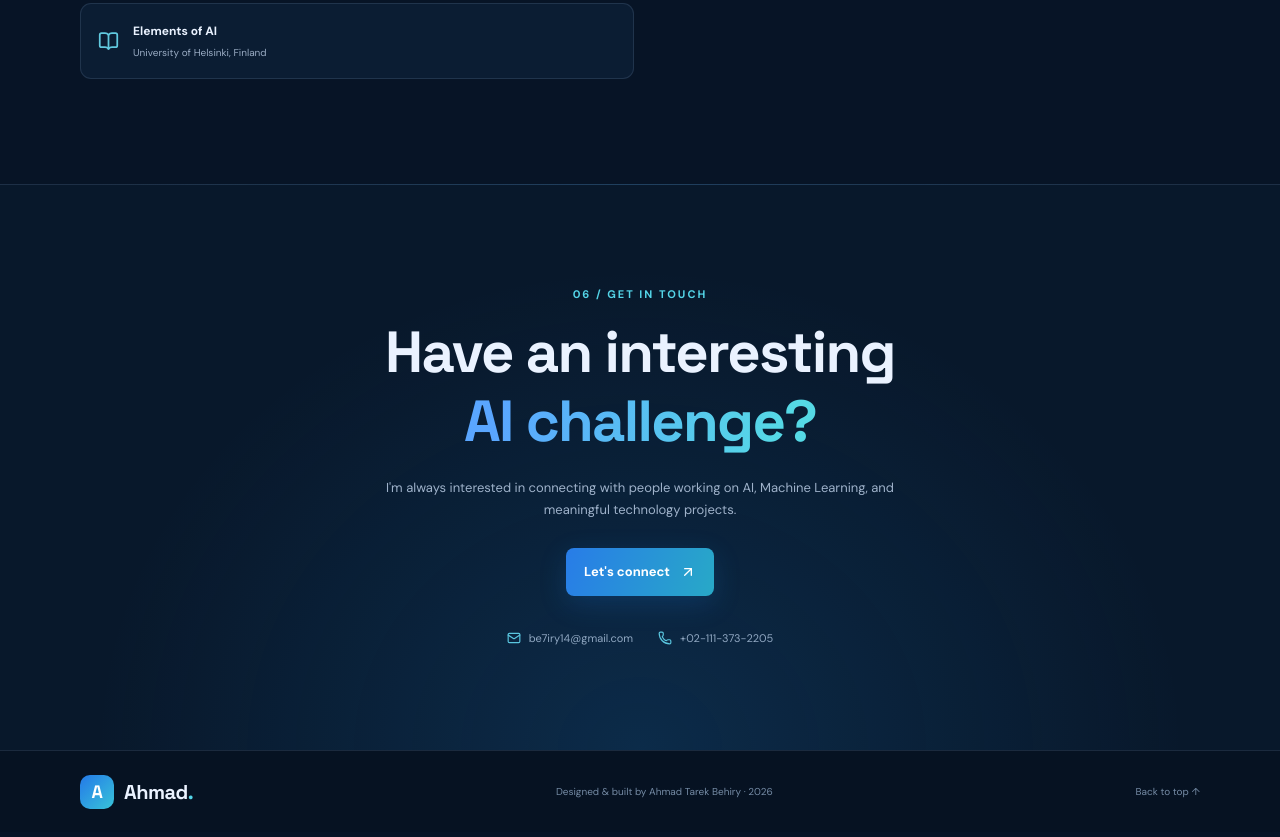
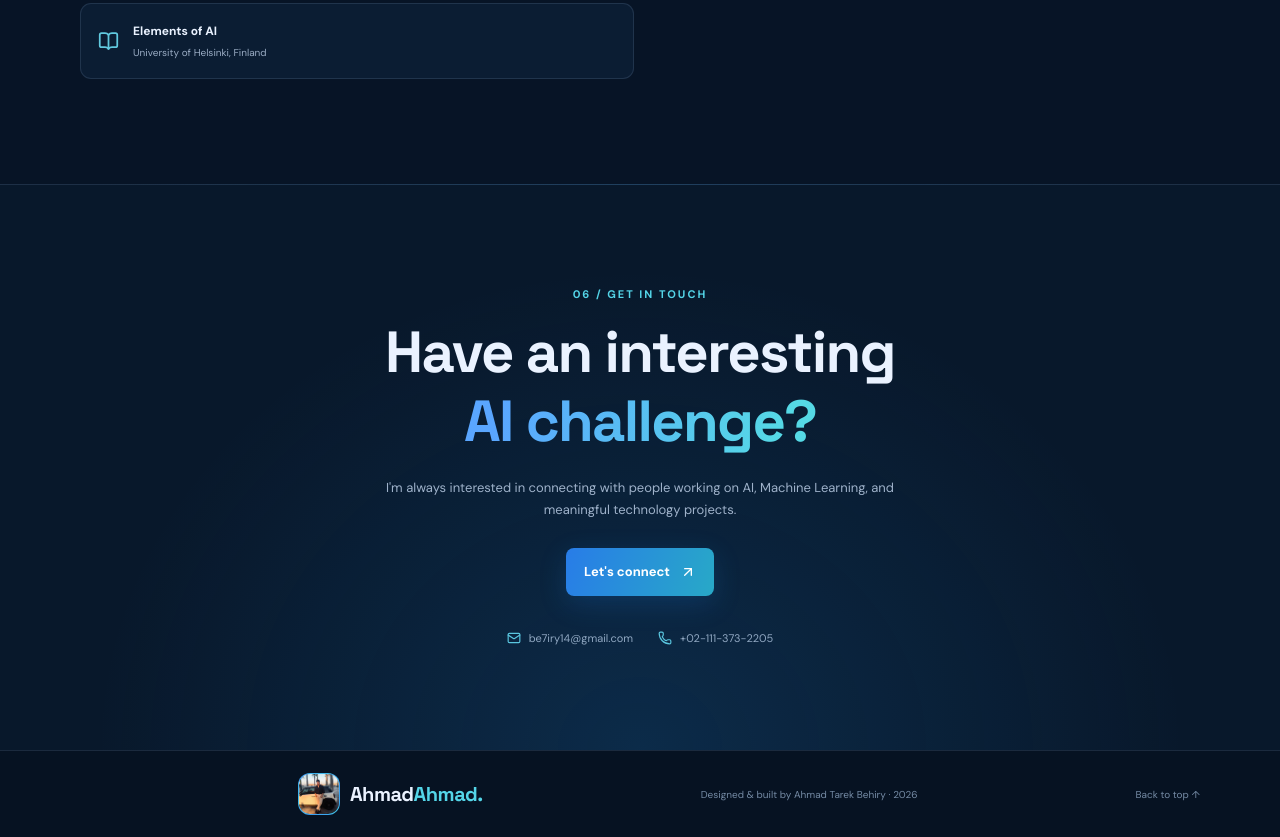
Before and after one commit to A7madBe7iry/Ahmad-Behiry-portfolio, a plain HTML site: page index.html in a window 1280 px wide. Shown: the part 5285-6122 px from the top of the page. Drawn offline with nearby package versions, Linux system fonts and the light colour scheme.

Commit message:
Update index.html

```diff
--- a/index.html
+++ b/index.html
@@ -177,7 +177,9 @@
       </div>
     </section>
   </main>
-  <footer class="footer"><div class="container footer-inner"><a class="brand" href="#home"><span class="brand-mark">A</span><span>Ahmad<span class="brand-dot">.</span></span></a><p>Designed & built by Ahmad Tarek Behiry · <span id="year"></span></p><a href="#home" class="back-top">Back to top ↑</a></div></footer>
+  <footer class="footer"><div class="container footer-inner"><a class="brand" href="#home"><a class="brand" href="#home"><img class="brand-mark brand-photo"
+     src="profile.jpeg.jpeg"
+     alt="Ahmad Tarek Behiry"><span>Ahmad<span class="brand-dot"><span>Ahmad<span class="brand-dot">.</span></span></a><p>Designed & built by Ahmad Tarek Behiry · <span id="year"></span></p><a href="#home" class="back-top">Back to top ↑</a></div></footer>
   <script src="script.js"></script>
 </body>
 </html>
```
